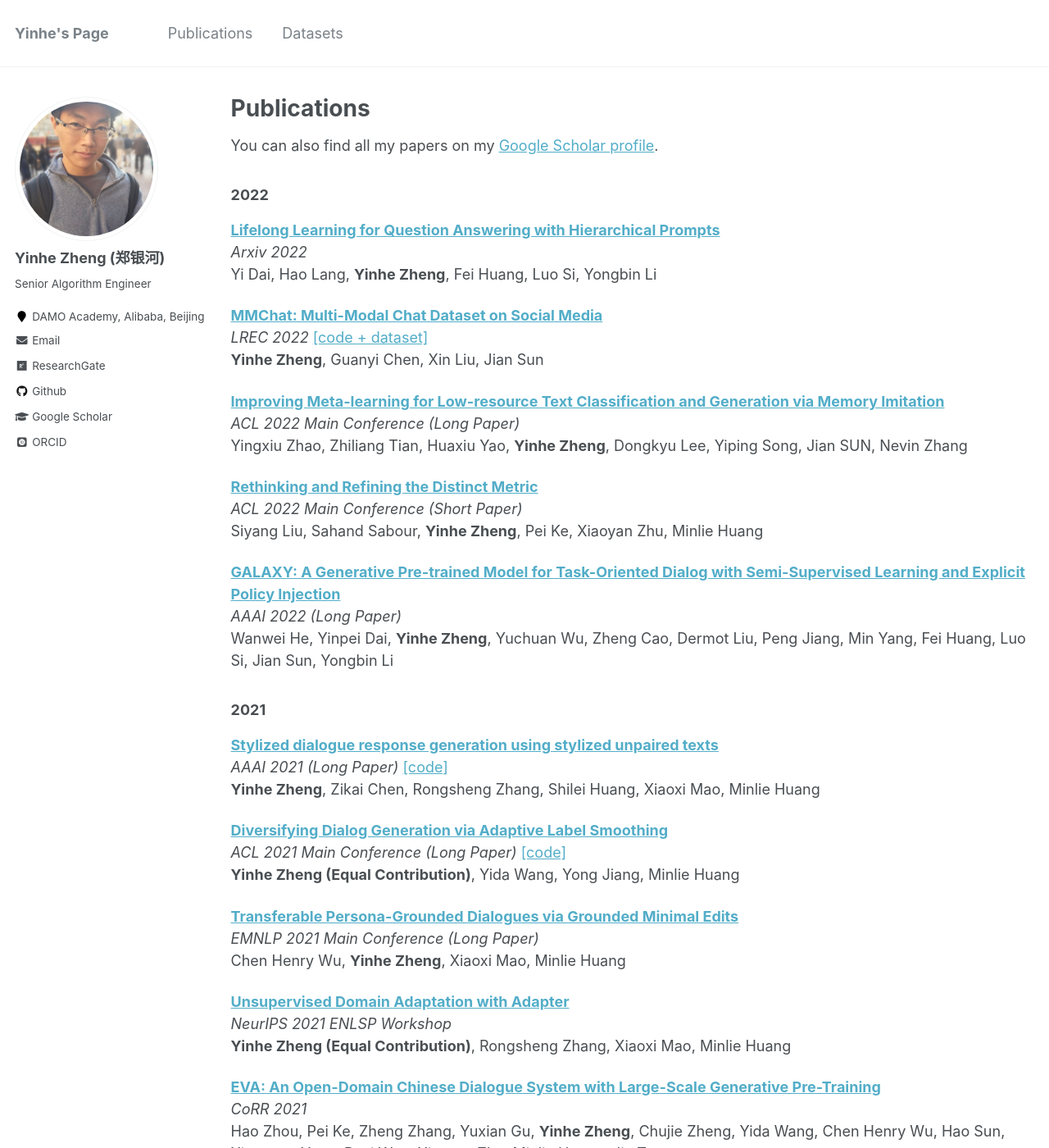
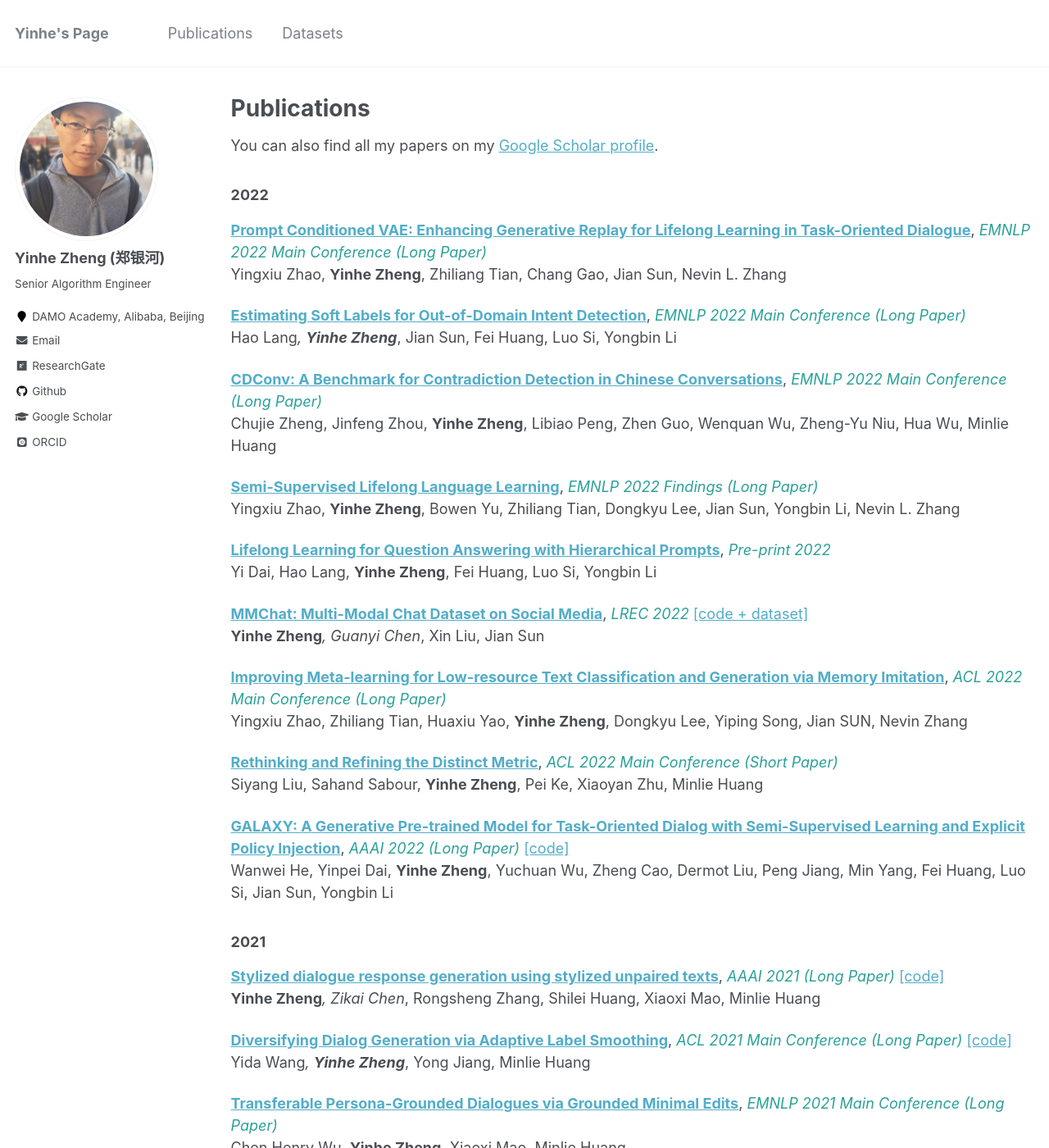
Before and after one commit to silverriver/silverriver.github.io, a Jekyll site: the page built from _pages/publications.md, in a window 1280 px wide and 1400 px high. Shown: the whole window at 82% size. Built offline with Jekyll 4.4.1, drawn with Linux system fonts in a browser that asks for light colours; some web fonts are replaced; some of the changed text lies outside the part shown.

Commit message:
update papers

```diff
--- a/_data/authors.yml
+++ b/_data/authors.yml
@@ -2,7 +2,7 @@
 
 Name Name:
   name        : "Yinhe Zheng"
-  uri         : "http://name.com"
+  uri         : "http://www.zhengyinhe.com"
   email       : "zhengyinhe1@163.com"
   bio         :
   avatar      : "yinhe.jpg"
--- a/_pages/publications.md
+++ b/_pages/publications.md
@@ -9,87 +9,103 @@ You can also find all my papers on my [Google Scholar profile](https://scholar.g
 
 ### 2022
 
-[**Lifelong Learning for Question Answering with Hierarchical Prompts**](https://arxiv.org/abs/2208.14602) <br>
-*Arxiv 2022* <br>
+[**Prompt Conditioned VAE: Enhancing Generative Replay for Lifelong Learning in Task-Oriented Dialogue**](http://arxiv.org/abs/2210.07783),
+<span style="color:#2aa198"> *EMNLP 2022 Main Conference (Long Paper)* </span> <br>
+Yingxiu Zhao, **Yinhe Zheng**, Zhiliang Tian, Chang Gao, Jian Sun, Nevin L. Zhang <br>
+
+[**Estimating Soft Labels for Out-of-Domain Intent Detection**](),
+<span style="color:#2aa198"> *EMNLP 2022 Main Conference (Long Paper)* </span> <br>
+Hao Lang*, **Yinhe Zheng***, Jian Sun, Fei Huang, Luo Si, Yongbin Li <br>
+
+[**CDConv: A Benchmark for Contradiction Detection in Chinese Conversations**](),
+<span style="color:#2aa198"> *EMNLP 2022 Main Conference (Long Paper)* </span> <br>
+Chujie Zheng, Jinfeng Zhou, **Yinhe Zheng**, Libiao Peng, Zhen Guo, Wenquan Wu, Zheng-Yu Niu, Hua Wu, Minlie Huang <br>
+
+[**Semi-Supervised Lifelong Language Learning**](),
+<span style="color:#2aa198"> *EMNLP 2022 Findings (Long Paper)* </span> <br>
+Yingxiu Zhao, **Yinhe Zheng**, Bowen Yu, Zhiliang Tian, Dongkyu Lee, Jian Sun, Yongbin Li, Nevin L. Zhang <br>
+
+[**Lifelong Learning for Question Answering with Hierarchical Prompts**](https://arxiv.org/abs/2208.14602),
+<span style="color:#2aa198"> *Pre-print 2022* </span> <br>
 Yi Dai, Hao Lang, **Yinhe Zheng**, Fei Huang, Luo Si, Yongbin Li <br>
 
-[**MMChat: Multi-Modal Chat Dataset on Social Media**](https://arxiv.org/abs/2108.07154) <br>
-*LREC 2022* [[code + dataset]](https://github.com/silverriver/MMChat) <br>
-**Yinhe Zheng**, Guanyi Chen, Xin Liu, Jian Sun <br>
+[**MMChat: Multi-Modal Chat Dataset on Social Media**](https://arxiv.org/abs/2108.07154),
+<span style="color:#2aa198"> *LREC 2022* </span>[[code + dataset]](https://github.com/silverriver/MMChat) <br>
+**Yinhe Zheng***, Guanyi Chen*, Xin Liu, Jian Sun <br>
 
-[**Improving Meta-learning for Low-resource Text Classification and Generation via Memory Imitation**](https://openreview.net/forum?id=6TEI9Sxr3e) <br>
-*ACL 2022 Main Conference (Long Paper)* <br>
+[**Improving Meta-learning for Low-resource Text Classification and Generation via Memory Imitation**](https://openreview.net/forum?id=6TEI9Sxr3e),
+<span style="color:#2aa198"> *ACL 2022 Main Conference (Long Paper)* </span><br>
 Yingxiu Zhao, Zhiliang Tian, Huaxiu Yao, **Yinhe Zheng**, Dongkyu Lee, Yiping Song, Jian SUN, Nevin Zhang <br>
 
-[**Rethinking and Refining the Distinct Metric**](https://arxiv.org/pdf/2202.13587.pdf) <br>
-*ACL 2022 Main Conference (Short Paper)* <br>
+[**Rethinking and Refining the Distinct Metric**](https://arxiv.org/pdf/2202.13587.pdf),
+<span style="color:#2aa198"> *ACL 2022 Main Conference (Short Paper)* </span><br>
 Siyang Liu, Sahand Sabour, **Yinhe Zheng**, Pei Ke, Xiaoyan Zhu, Minlie Huang <br>
 
-[**GALAXY: A Generative Pre-trained Model for Task-Oriented Dialog with Semi-Supervised Learning and Explicit Policy Injection**](https://arxiv.org/pdf/2111.14592.pdf) <br>
-*AAAI 2022 (Long Paper)* <br>
+[**GALAXY: A Generative Pre-trained Model for Task-Oriented Dialog with Semi-Supervised Learning and Explicit Policy Injection**](https://arxiv.org/pdf/2111.14592.pdf),
+<span style="color:#2aa198"> *AAAI 2022 (Long Paper)*  </span> [[code]](https://github.com/AlibabaResearch/DAMO-ConvAI/tree/main/space-1) <br>
 Wanwei He, Yinpei Dai, **Yinhe Zheng**, Yuchuan Wu, Zheng Cao, Dermot Liu, Peng Jiang, Min Yang, Fei Huang, Luo Si, Jian Sun, Yongbin Li <br>
 
 ### 2021
 
-[**Stylized dialogue response generation using stylized unpaired texts**](https://www.aaai.org/AAAI21Papers/AAAI-9766.ZhengY.pdf) <br>
-*AAAI 2021 (Long Paper)* [[code]](https://github.com/silverriver/Stylized_Dialog) <br>
-**Yinhe Zheng**, Zikai Chen, Rongsheng Zhang, Shilei Huang, Xiaoxi Mao, Minlie Huang <br>
+[**Stylized dialogue response generation using stylized unpaired texts**](https://www.aaai.org/AAAI21Papers/AAAI-9766.ZhengY.pdf),
+<span style="color:#2aa198"> *AAAI 2021 (Long Paper)*  </span> [[code]](https://github.com/silverriver/Stylized_Dialog) <br>
+**Yinhe Zheng***, Zikai Chen*, Rongsheng Zhang, Shilei Huang, Xiaoxi Mao, Minlie Huang <br>
 
-[**Diversifying Dialog Generation via Adaptive Label Smoothing**](https://arxiv.org/abs/2105.14556) <br>
-*ACL 2021 Main Conference (Long Paper)* [[code]](https://github.com/lemon234071/AdaLabel) <br>
-**Yinhe Zheng (Equal Contribution)**, Yida Wang, Yong Jiang, Minlie Huang <br>
+[**Diversifying Dialog Generation via Adaptive Label Smoothing**](https://arxiv.org/abs/2105.14556),
+<span style="color:#2aa198"> *ACL 2021 Main Conference (Long Paper)*  </span> [[code]](https://github.com/lemon234071/AdaLabel) <br>
+Yida Wang*, **Yinhe Zheng***, Yong Jiang, Minlie Huang <br>
 
-[**Transferable Persona-Grounded Dialogues via Grounded Minimal Edits**](https://arxiv.org/abs/2109.07713) <br>
-*EMNLP 2021 Main Conference (Long Paper)* <br>
+[**Transferable Persona-Grounded Dialogues via Grounded Minimal Edits**](https://arxiv.org/abs/2109.07713),
+<span style="color:#2aa198"> *EMNLP 2021 Main Conference (Long Paper)*  </span> <br>
 Chen Henry Wu, **Yinhe Zheng**, Xiaoxi Mao, Minlie Huang <br>
 
-[**Unsupervised Domain Adaptation with Adapter**](-) <br>
-*NeurIPS 2021 ENLSP Workshop* <br>
-**Yinhe Zheng (Equal Contribution)**, Rongsheng Zhang, Xiaoxi Mao, Minlie Huang <br>
+[**Unsupervised Domain Adaptation with Adapter**](-),
+<span style="color:#2aa198"> *NeurIPS 2021 ENLSP Workshop*  </span> <br>
+Rongsheng Zhang*, **Yinhe Zheng***, Xiaoxi Mao, Minlie Huang <br>
 
-[**EVA: An Open-Domain Chinese Dialogue System with Large-Scale Generative Pre-Training**](https://arxiv.org/abs/2108.01547) <br>
-*CoRR 2021* <br>
+[**EVA: An Open-Domain Chinese Dialogue System with Large-Scale Generative Pre-Training**](https://arxiv.org/abs/2108.01547),
+<span style="color:#2aa198"> *Pre-print 2021*  </span> <br>
 Hao Zhou, Pei Ke, Zheng Zhang, Yuxian Gu, **Yinhe Zheng**, Chujie Zheng, Yida Wang, Chen Henry Wu, Hao Sun, Xiaocong Yang, Bosi Wen, Xiaoyan Zhu, Minlie Huang, Jie Tang <br>
 
-[**Semantic-Enhanced Explainable Finetuning for Open-Domain Dialogues**](https://arxiv.org/abs/2106.03065) <br>
-*CoRR 2021* <br>
+[**Semantic-Enhanced Explainable Finetuning for Open-Domain Dialogues**](https://arxiv.org/abs/2106.03065),
+<span style="color:#2aa198"> *Pre-print 2021*  </span> <br>
 Chen Henry Wu, **Yinhe Zheng**, Yida Wang, Zhenyu Yang, Minlie Huang <br>
 
 ### 2020
 
-[**A pre-training based personalized dialogue generation model with persona-sparse data**](https://ojs.aaai.org/index.php/AAAI/article/view/6518/6374) <br>
-*AAAI 2020 (Long Paper)* <br>
+[**A pre-training based personalized dialogue generation model with persona-sparse data**](https://ojs.aaai.org/index.php/AAAI/article/view/6518/6374),
+<span style="color:#2aa198"> *AAAI 2020 (Long Paper)*  </span> <br>
 **Yinhe Zheng**, Rongsheng Zhang, Minlie Huang, Xiaoxi Mao <br>
 
-[**Dialogue distillation: Open-domain dialogue augmentation using unpaired data**](https://arxiv.org/pdf/2009.09427) <br>
-*EMNLP 2020 Main Conference (Long Paper)* <br>
-**Yinhe Zheng (Equal Contribution)**, Rongsheng Zhang, Jianzhi Shao, Xiaoxi Mao, Yadong Xi, Minlie Huang <br>
+[**Dialogue distillation: Open-domain dialogue augmentation using unpaired data**](https://arxiv.org/pdf/2009.09427),
+<span style="color:#2aa198"> *EMNLP 2020 Main Conference (Long Paper)*  </span> <br>
+Rongsheng Zhang*, **Yinhe Zheng***, Jianzhi Shao, Xiaoxi Mao, Yadong Xi, Minlie Huang <br>
 
-[**A large-scale chinese short-text conversation dataset**](https://arxiv.org/pdf/2008.03946.pdf) <br>
-*NLPCC 2020 **<font color="#dd0000"> Best Student Paper </font>*** [[code + dataset]](https://github.com/thu-coai/CDial-GPT) <br>
+[**A large-scale chinese short-text conversation dataset**](https://arxiv.org/pdf/2008.03946.pdf),
+<span style="color:#2aa198"> *NLPCC 2020*  </span> <font color="#dd0000"> **Best Student Paper** </font> [[code + dataset]](https://github.com/thu-coai/CDial-GPT) <br>
 Yida Wang, Pei Ke, **Yinhe Zheng**, Kaili Huang, Yong Jiang, Xiaoyan Zhu, Minlie Huang <br>
 
-[**Out-of-domain detection for natural language understanding in dialog systems**](https://arxiv.org/pdf/1909.03862) <br>
-*IEEE/ACM Transactions on Audio, Speech, and Language Processing* [[code]](https://github.com/silverriver/OOD4NLU)<br>
-**Yinhe Zheng**, Guanyi Chen, Minlie Huang <br>
+[**Out-of-domain detection for natural language understanding in dialog systems**](https://arxiv.org/pdf/1909.03862),
+<span style="color:#2aa198"> *IEEE/ACM Transactions on Audio, Speech, and Language Processing* </span> [[code]](https://github.com/silverriver/OOD4NLU)<br>
+**Yinhe Zheng**, Guanyi Chen, Minlie Huang  </span> <br>
 
-[**Listener's Social Identity Matters in Personalised Response Generation**](https://arxiv.org/pdf/2010.14342.pdf) <br>
-*INLG 2020* <br>
+[**Listener's Social Identity Matters in Personalised Response Generation**](https://arxiv.org/pdf/2010.14342.pdf),
+<span style="color:#2aa198"> *INLG 2020*  </span> <br>
 Guanyi Chen, **Yinhe Zheng**, Yupei Du <br>
 
 ### 2019
 
-[**Personalized dialogue generation with diversified traits**](https://arxiv.org/pdf/1901.09672) <br>
-*CoRR* <br>
+[**Personalized dialogue generation with diversified traits**](https://arxiv.org/pdf/1901.09672),
+<span style="color:#2aa198"> *Pre-print*  </span> <br>
 **Yinhe Zheng**, Guanyi Chen, Minlie Huang, Song Liu, Xuan Zhu <br>
 
-[**Persona-aware Dialogue Generation with Enriched Profile**](http://alborz-geramifard.com/workshops/neurips19-Conversational-AI/Papers/14.pdf) <br>
-*NIPS2019 ConvAI Workshop **<font color="#dd0000"> Best Paper Nominee </font>*** <br>
+[**Persona-aware Dialogue Generation with Enriched Profile**](http://alborz-geramifard.com/workshops/neurips19-Conversational-AI/Papers/14.pdf),
+<span style="color:#2aa198"> *NIPS2019 ConvAI Workshop* </span> <font color="#dd0000"> **Best Paper Nominee** </font> <br>
 **Yinhe Zheng**, Guanyi Chen, Minlie Huang, Song Liu, Xuan Zhu <br>
 
 ### 2018
-[**Quantifying context overlap for training word embeddings**](https://www.aclweb.org/anthology/D18-1057.pdf) <br>
-*EMNLP2018* <br>
+[**Quantifying context overlap for training word embeddings**](https://www.aclweb.org/anthology/D18-1057.pdf),
+<span style="color:#2aa198">*EMNLP2018* </span> <br>
 Yimeng Zhuang, Jinghui Xie, **Yinhe Zheng**, Xuan Zhu <br>
 
 --------
```
Also changed, not shown: _pages/about.md (+59 -42 lines).
